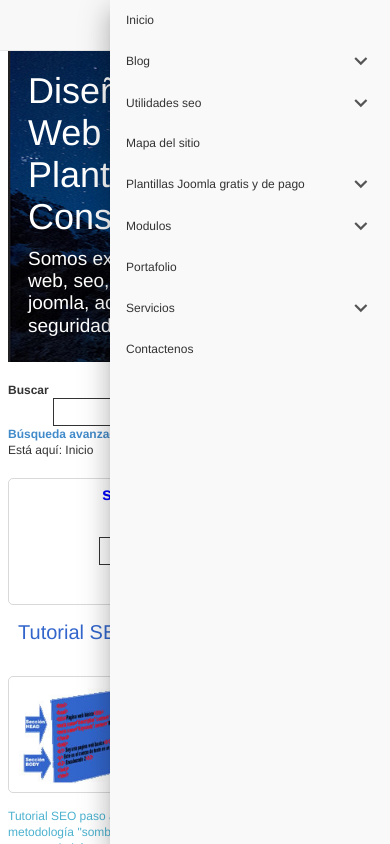
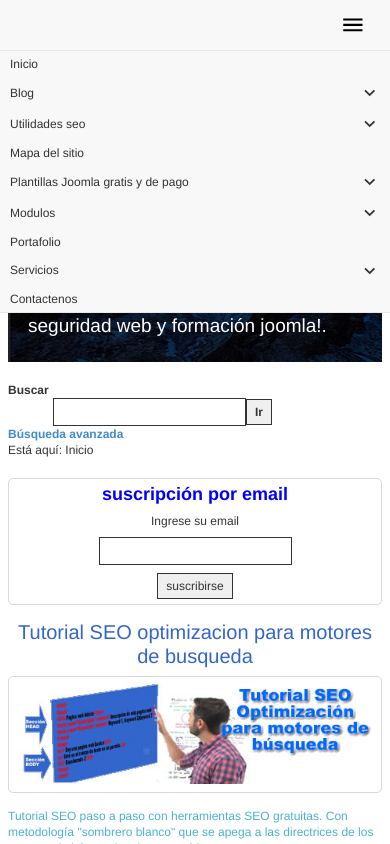
Before and after one commit to kingsleyAwoke/tuconsultorase, a React (Create React App) app: page / in a window 390 px wide. Both pictures are taken after a click on the button "open drawer". Shown: the top 844 px of the page. Built offline with nearby package versions, Linux system fonts and the light colour scheme.

Commit message:
feat: mobile menu completed

```diff
--- a/src/components/layouts/header/header.tsx
+++ b/src/components/layouts/header/header.tsx
@@ -7,12 +7,10 @@ import {
   Button,
   Typography,
   IconButton,
-  Drawer,
   List,
   ListItem,
   ListItemText,
   Collapse,
-  Popper,
   Fade
 } from "@mui/material";
 import KeyboardArrowDownIcon from '@mui/icons-material/KeyboardArrowDown';
@@ -22,21 +20,32 @@ import ExpandMore from '@mui/icons-material/ExpandMore';
 import { useLocation, useNavigate } from 'react-router-dom';
 
 import { headerConfig } from "./headerConfig";
-import { CustomMenu, CustomMenuItem, CustomPopper } from "../../menu/CustomMenu";
 import { CustomLink } from "../../Link/customLink";
+import { CustomMenuItem, CustomPopper } from "../../menu/CustomMenu";
+
+interface MobileMenuItemProps {
+  item: HeaderConfig;
+  activeSubmenu: string | null;
+  handleMobileSubMenu: (label: string) => void;
+  closeMobileMenu: () => void;
+}
 
 const Header = () => {
-  const location = useLocation();
   const [mobileOpen, setMobileOpen] = useState(false);
-  const [openSubMenus, setOpenSubMenus] = useState<{ [key: string]: boolean }>({});
+  const [activeSubmenu, setActiveSubmenu] = useState<string | null>(null);
 
   const handleDrawerToggle = () => {
     setMobileOpen(!mobileOpen);
-  };
+  }
 
   const handleMobileSubMenu = (label: string) => {
-    setOpenSubMenus(prev => ({ ...prev, [label]: !prev[label] }));
-  };
+    setActiveSubmenu(activeSubmenu === label ? null : label);
+  }
+
+  const closeMobileMenu = () => {
+    setMobileOpen(false);
+    setActiveSubmenu(null);
+  }
 
   return (
     <HeaderWrapper>
@@ -50,70 +59,28 @@ const Header = () => {
           </Box>
 
           {/* Desktop Menu */}
-          <Box sx={{ flexGrow: 1, display: { xs: 'none', md: 'flex' }, alignItems: 'center', justifyContent: 'center' }}>
+          <DeskTopMenuWrapper>
             {headerConfig.map((item) => (
               <DesktopMenuItem key={item.label} item={item} />
             ))}
-          </Box>
+          </DeskTopMenuWrapper>
+
         </Container>
+
+        {/* Mobile Menu */}
+        {!!mobileOpen && (
+          <MobileMenuWrapper>
+            {headerConfig.map((item) => (
+              <MobileMenuItem key={item.label}
+                activeSubmenu={activeSubmenu}
+                handleMobileSubMenu={handleMobileSubMenu}
+                closeMobileMenu={closeMobileMenu}
+                item={item}
+              />
+            ))}
+          </MobileMenuWrapper>
+        )}
       </AppBar>
-
-      {/* Mobile Drawer */}
-      <MobileDrawer anchor="right"
-        variant="temporary"
-        open={mobileOpen}
-        onClose={handleDrawerToggle}
-        ModalProps={{ keepMounted: true }}
-        sx={{
-          display: { xs: 'block', md: 'none' },
-          '& .MuiDrawer-paper': { boxSizing: 'border-box', width: 280 },
-        }}
-      >
-        {headerConfig.map((item) => (
-          <React.Fragment key={item.label}>
-            {item.isChildren ? (
-              <>
-                <ListItem onClick={() => handleMobileSubMenu(item.label)}>
-                  <ListItemText>
-                    <Typography variant="h5">{item.label}</Typography>
-                  </ListItemText>
-                  {openSubMenus[item.label] ? <ExpandLess /> : <ExpandMore />}
-                </ListItem>
-                <Collapse in={openSubMenus[item.label]} timeout="auto" unmountOnExit>
-                  <List component="div" disablePadding>
-                    {item.children?.map((child) => (
-                      <CustomLink key={child.label} to={child.href || '#'}>
-                        <ListItem
-                          button
-                          sx={{ pl: 4 }}
-                          onClick={handleDrawerToggle}
-                          className={location.pathname === child.href ? 'active' : ''}
-                        >
-                          <ListItemText>
-                            <Typography variant="h5">{child.label}</Typography>
-                          </ListItemText>
-                        </ListItem>
-                      </CustomLink>
-                    ))}
-                  </List>
-                </Collapse>
-              </>
-            ) : (
-              <CustomLink to={item.href || '#'}>
-                <ListItem
-                  button
-                  onClick={handleDrawerToggle}
-                  className={location.pathname === item.href ? 'active' : ''}
-                >
-                  <ListItemText>
-                    <Typography variant="h5">{item.label}</Typography>
-                  </ListItemText>
-                </ListItem>
-              </CustomLink>
-            )}
-          </React.Fragment>
-        ))}
-      </MobileDrawer>
     </HeaderWrapper>
   );
 };
@@ -176,8 +143,65 @@ const DesktopMenuItem = ({ item }: { item: HeaderConfig }) => {
   )
 }
 
+const MobileMenuItem = (props: MobileMenuItemProps) => {
+  const location = useLocation();
+  const navigate = useNavigate();
+  const { item, activeSubmenu, handleMobileSubMenu, closeMobileMenu } = props;
+
+  const handleLink = (to: string) => {
+    navigate(to);
+    closeMobileMenu();
+  }
+
+  return (
+    <Box sx={{ display: "flex", flexDirection: "column" }}>
+      {item.isChildren ? (
+        <React.Fragment>
+          <CustomMenuItem onClick={() => handleMobileSubMenu(item.label)}
+            className={item.children?.some(child => location.pathname === child.href) ? 'active' : ''}
+          >
+            <ListItemText>
+              <Typography variant="h5">{item.label}</Typography>
+            </ListItemText>
+
+            {activeSubmenu === item.label ? (
+              <ExpandLess fontSize="small" />
+            ) : (
+              <ExpandMore fontSize="small" />
+            )}
+          </CustomMenuItem>
+
+          <Collapse in={activeSubmenu === item.label} timeout="auto" unmountOnExit>
+            <List component="div" disablePadding>
+              {item.children?.map((child) => (
+                <CustomMenuItem sx={{ pl: 4 }}
+                  onClick={() => { handleLink(child.href || '#') }}
+                  className={location.pathname === child.href ? 'active' : ''}
+                >
+                  <ListItemText>
+                    <Typography variant="h5">{child.label}</Typography>
+                  </ListItemText>
+                </CustomMenuItem>
+              ))}
+            </List>
+          </Collapse>
+        </React.Fragment>
+      ) : (
+        <CustomMenuItem onClick={() => { handleLink(item.href || '#') }}
+          className={location.pathname === item.href ? 'active' : ''}
+        >
+          <ListItemText>
+            <Typography variant="h5">{item.label}</Typography>
+          </ListItemText>
+        </CustomMenuItem>
+      )}
+    </Box>
+  )
+}
+
 const HeaderWrapper = styled(Box)(({ theme }) => ({
-  position: 'absolute',
+  zIndex: 1000,
+  position: 'fixed',
   top: 0, left: 0, right: 0,
 
   backgroundColor: theme.palette.common.headerBg,
@@ -221,30 +245,30 @@ const HeaderMenuItem = styled(Button)(({ theme }) => ({
   }
 }))
 
-const MobileDrawer = styled(Drawer)(({ theme }) => ({
-  '& .MuiPaper-root': {
-    backgroundColor: theme.palette.common.headerBg,
-  },
-  '& .MuiBackdrop-root': {
-    backgroundColor: 'transparent',
-  },
+const DeskTopMenuWrapper = styled(Box)(({ theme }) => ({
+  flexGrow: 1,
+  display: 'flex',
+  alignItems: 'center',
+  justifyContent: 'center',
 
-  '& .MuiSvgIcon-root': {
-    color: theme.palette.common.menuActiveColor,
-  },
+  [theme.breakpoints.down('md')]: {
+    display: 'none',
+  }
+}))
 
-  '& .MuiListItem-root': {
-    padding: '8px 16px',
-    '&.active': {
-      backgroundColor: theme.palette.common.menuActiveBg,
-      '& .MuiTypography-root': {
-        color: theme.palette.common.menuActiveColor,
-      }
-    }
-  },
-  '& a': {
-    textDecoration: 'none',
-    color: 'inherit',
+const MobileMenuWrapper = styled(Box)(({ theme }) => ({
+  display: 'flex',
+  flexDirection: 'column',
+  maxHeight: '500px',
+  overflowY: 'auto',
+  overflowX: 'hidden',
+
+  borderColor: theme.palette.common.headerBorderBg,
+  borderWidth: '1px 0 0 0',
+  borderStyle: 'solid',
+
+  [theme.breakpoints.up('md')]: {
+    display: 'none',
   }
 }))
 
--- a/src/components/menu/CustomMenu.tsx
+++ b/src/components/menu/CustomMenu.tsx
@@ -25,6 +25,7 @@ const CustomMenu = styled(Menu)(({ theme }) => ({
 
 const CustomMenuItem = styled(MenuItem)(({ theme }) => ({
 	padding: '5px 10px',
+	minHeight: 'unset',
 
 	'&.active': {
 		backgroundColor: theme.palette.common.menuActiveBg,
```
